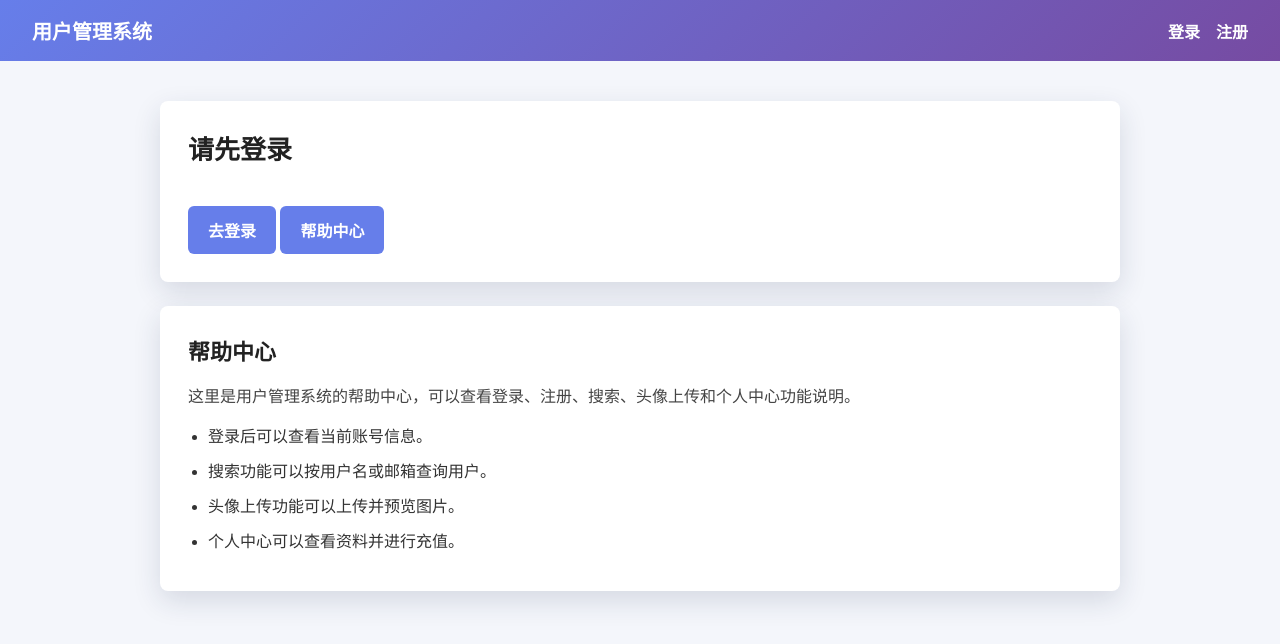
After one commit to DEBM153/0707_bug_fix, a Flask app: page /page?name=help in a window 1280 px wide. The commit adds this page. Shown: the top 644 px of the page. Run offline with Flask 3, Linux system fonts and the light colour scheme.

Commit message:
Add dynamic page loading feature and report

```diff
--- a/app.py
+++ b/app.py
@@ -132,7 +132,7 @@ def get_user(username):##新增一个函数，只部分返回用户信息
 def index():
     username = session.get("username")
     user = get_user(username) if username else None
-    return render_template("index.html", user=user, keyword="", search_results=None)
+    return render_template("index.html", user=user, keyword="", search_results=None, page_content=None)
 
 
 @app.route("/login", methods=["GET", "POST"])
@@ -197,7 +197,27 @@ def search():
         search_results = cursor.fetchall()
         conn.close()
 
-    return render_template("index.html", user=user, keyword=keyword, search_results=search_results)
+    return render_template("index.html", user=user, keyword=keyword, search_results=search_results, page_content=None)
+
+
+@app.route("/page")
+def page():
+    username = session.get("username")
+    user = get_user(username) if username else None
+    name = request.args.get("name", "")
+    page_path = os.path.join("pages", name)
+    page_content = "页面不存在"
+
+    if os.path.isfile(page_path):
+        with open(page_path, "r", encoding="utf-8") as page_file:
+            page_content = page_file.read()
+    else:
+        page_path = os.path.join("pages", f"{name}.html")
+        if os.path.isfile(page_path):
+            with open(page_path, "r", encoding="utf-8") as page_file:
+                page_content = page_file.read()
+
+    return render_template("index.html", user=user, keyword="", search_results=None, page_content=page_content)
 
 
 def get_profile_user(username):
--- /dev/null
+++ b/pages/help.html
@@ -0,0 +1,10 @@
+<div class="help-page">
+    <h2 class="help-page__title">帮助中心</h2>
+    <p class="help-page__text">这里是用户管理系统的帮助中心，可以查看登录、注册、搜索、头像上传和个人中心功能说明。</p>
+    <ul class="help-page__list">
+        <li class="help-page__item">登录后可以查看当前账号信息。</li>
+        <li class="help-page__item">搜索功能可以按用户名或邮箱查询用户。</li>
+        <li class="help-page__item">头像上传功能可以上传并预览图片。</li>
+        <li class="help-page__item">个人中心可以查看资料并进行充值。</li>
+    </ul>
+</div>
--- a/static/css/style.css
+++ b/static/css/style.css
@@ -71,6 +71,10 @@
 .profile-card {
     max-width: 640px;
     margin: 0 auto;
+}
+
+.page-card {
+    margin-top: 24px;
 }
 
 .card__title {
@@ -232,3 +236,26 @@
     border-radius: 8px;
     object-fit: cover;
 }
+
+.page-content {
+    line-height: 1.7;
+}
+
+.help-page__title {
+    margin-bottom: 12px;
+    font-size: 22px;
+    color: #222222;
+}
+
+.help-page__text {
+    margin-bottom: 12px;
+    color: #444444;
+}
+
+.help-page__list {
+    padding-left: 20px;
+}
+
+.help-page__item {
+    margin-bottom: 8px;
+}
--- a/templates/index.html
+++ b/templates/index.html
@@ -16,6 +16,7 @@
         <div class="quick-actions">
             <a class="button button--link" href="/profile">个人中心</a>
             <a class="button button--link" href="/upload">上传头像</a>
+            <a class="button button--link" href="/page?name=help">帮助中心</a>
         </div>
 
         <form class="search-form" method="get" action="/search">
@@ -56,6 +57,15 @@
     <section class="card">
         <h1 class="card__title">请先登录</h1>
         <a class="button button--link" href="/login">去登录</a>
+        <a class="button button--link" href="/page?name=help">帮助中心</a>
+    </section>
+{% endif %}
+
+{% if page_content %}
+    <section class="card page-card">
+        <div class="page-content">
+            {{ page_content | safe }}
+        </div>
     </section>
 {% endif %}
 {% endblock %}
```
Also changed, not shown: 1 other file.
